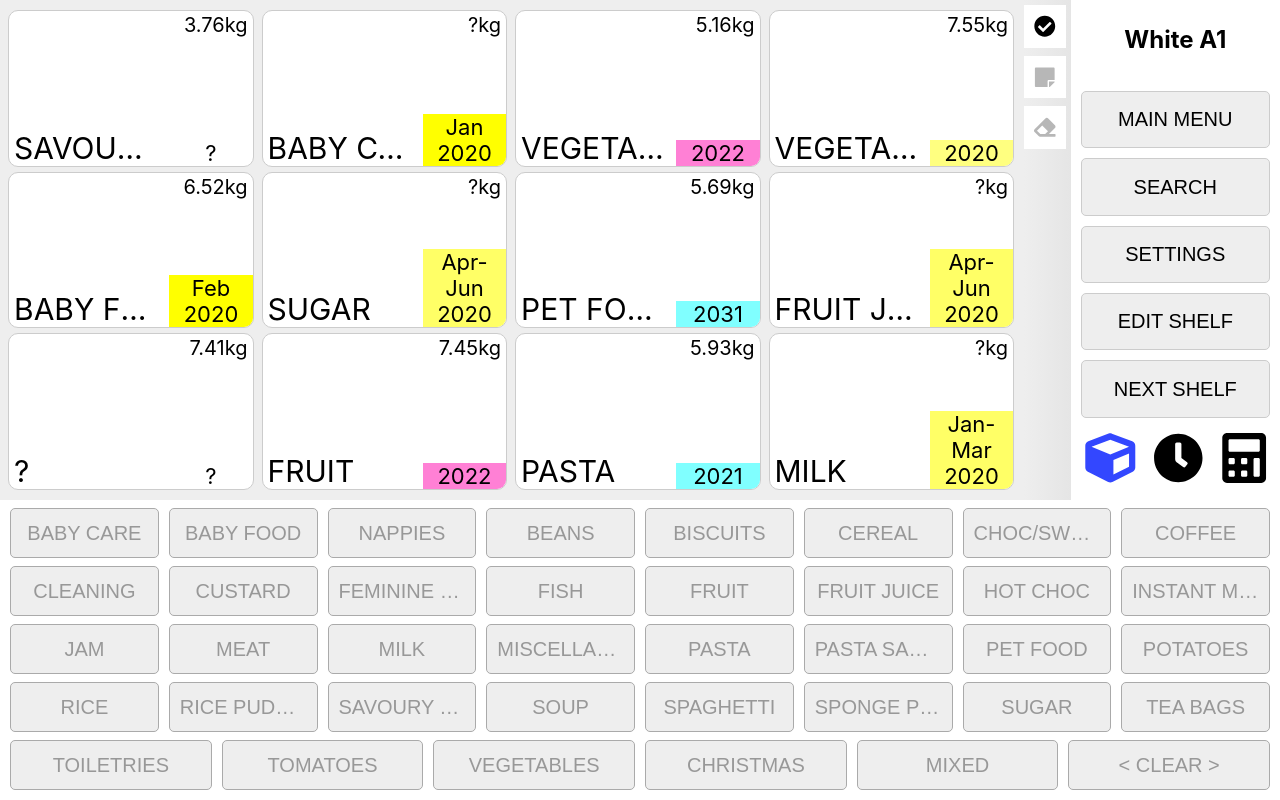
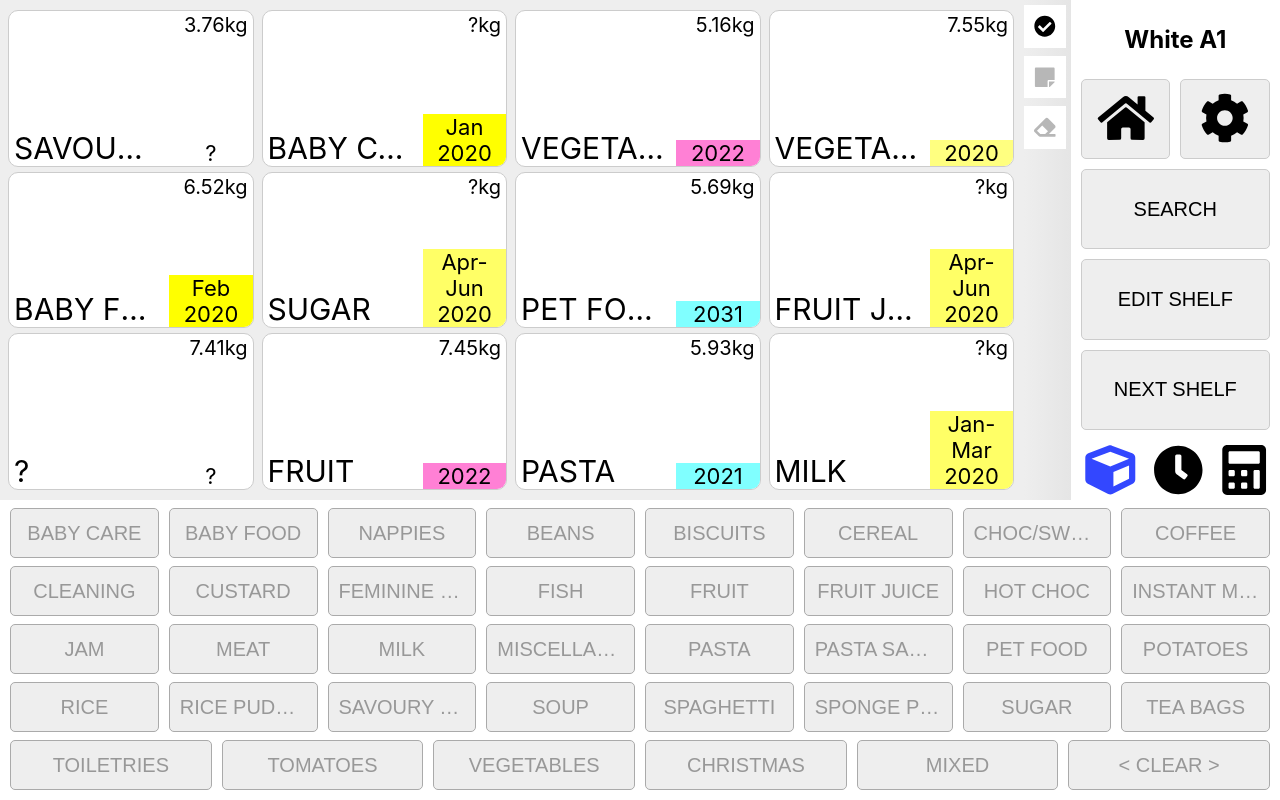
Before and after one commit to Kacper-Lubisz/TrayMaster, a React (Create React App) app: page / in a window 1280 px wide. Built offline with nearby package versions, Linux system fonts and the light colour scheme.

Commit message:
Sort out sidebar
- Fix layout
- Implement half-width buttons
- KeyboardButtonProps -> CustomButtonProps

```diff
--- a/src/components/BottomPanel.tsx
+++ b/src/components/BottomPanel.tsx
@@ -4,7 +4,7 @@ import {User} from "../core/Firebase";
 import {Category, ExpiryRange, Tray, TrayCell} from "../core/WarehouseModel";
 
 import {KeyboardName} from "../pages/ShelfViewPage";
-import {Keyboard, KeyboardButtonProps} from "./Keyboard";
+import {CustomButtonProps, Keyboard} from "./Keyboard";
 import "./styles/_bottompanel.scss";
 
 
@@ -31,9 +31,9 @@ type WeightKeyboardButton = "Next Tray" | "Clear" | "Backspace" | number | ".";
  * @see BottomPanelPage
  */
 export class BottomPanel extends React.Component<BottomPanelProps> {
-    private readonly years: KeyboardButtonProps[];
-    private readonly quarters: KeyboardButtonProps[];
-    private readonly months: KeyboardButtonProps[];
+    private readonly years: CustomButtonProps[];
+    private readonly quarters: CustomButtonProps[];
+    private readonly months: CustomButtonProps[];
     private readonly quartersTranslator: string[] = [
         "Jan-Mar",
         "Apr-Jun",
@@ -183,7 +183,7 @@ export class BottomPanel extends React.Component<BottomPanelProps> {
                                                      : traysOnly.every(item => item.category?.name === undefined || item.category.name === firstCat)
                                                        ? firstCat : null;
 
-            const buttons: KeyboardButtonProps[] = this.props.categories.map((cat) => {
+            const buttons: CustomButtonProps[] = this.props.categories.map((cat) => {
                 return {
                     name: cat.shortName ?? cat.name,
                     onClick: () => this.props.categorySelected(cat),
@@ -242,7 +242,7 @@ export class BottomPanel extends React.Component<BottomPanelProps> {
             }));
 
             // Create numpadSide for the side buttons
-            const numpadSide: KeyboardButtonProps[] = ([
+            const numpadSide: CustomButtonProps[] = ([
                 "Backspace", "< Clear >"
             ].concat(this.props.user.enableAutoAdvance
                      ? ["Next Tray"]
--- a/src/components/SideBar.tsx
+++ b/src/components/SideBar.tsx
@@ -4,9 +4,13 @@ import classNames from "classnames";
 import React from "react";
 import {KeyboardName} from "../pages/ShelfViewPage";
 import {getTextColorForBackground} from "../utils/getTextColorForBackground";
-import {KeyboardButtonProps} from "./Keyboard";
+import {CustomButtonProps} from "./Keyboard";
 import "./styles/_sidebar.scss";
 
+
+export type SideBarButtonProps = CustomButtonProps & {
+    halfWidth: boolean;
+};
 
 /**
  * Props to be passed into SideBar
@@ -20,7 +24,7 @@ interface SideBarProps {
     keyboardSwitcher: (name: KeyboardName) => void;
 
     /** List of buttons for the keyboard part of the side panel, null is just ignored */
-    buttons: (KeyboardButtonProps | null)[];
+    buttons: (SideBarButtonProps | null)[];
     /** List of button keyboard switches */
     keyboards: KeyboardSwitch[];
     /** The current keyboard, used for highlighting the active */
@@ -54,7 +58,7 @@ export class SideBar extends React.Component<SideBarProps> {
     render(): React.ReactNode {
         return <div id="sideBar">
             <div
-                id="navigatorButton"
+                id="shelfName"
                 className={this.props.openNavigatorDisabled ? "disabled" : undefined}
                 style={this.props.openNavigatorDisabled ? undefined : {
                     backgroundColor: this.props.zoneColor,
@@ -65,8 +69,8 @@ export class SideBar extends React.Component<SideBarProps> {
                 <h2>{this.props.locationString}</h2>
             </div>
 
-            {
-                this.props.buttons.filter((props): props is KeyboardButtonProps =>
+            <div id="sidebar-buttons-main">{
+                this.props.buttons.filter((props): props is SideBarButtonProps =>
                     props !== null).map((button, index) =>
                     <button
                         key={index}
@@ -74,12 +78,14 @@ export class SideBar extends React.Component<SideBarProps> {
                             button?.onClick?.call(undefined, e);
                             e.currentTarget.blur();
                         }}
+                        className={button.halfWidth ? "halfWidth" : ""}
                     >{
                         button.icon ? <FontAwesomeIcon icon={button.icon} title={button.name}/>
                                     : button.name
                     }</button>
                 )
-            }
+            }</div>
+
             {this.props.showKeyboardSwitcher ? <div id="kb-switcher">{
                 this.props.keyboards.map((keyboard, index) =>
                     <button
--- a/src/components/ToolBar.tsx
+++ b/src/components/ToolBar.tsx
@@ -1,6 +1,6 @@
 import {FontAwesomeIcon} from "@fortawesome/react-fontawesome";
 import React from "react";
-import {KeyboardButtonProps} from "./Keyboard";
+import {CustomButtonProps} from "./Keyboard";
 import "./styles/_toolbar.scss";
 
 /**
@@ -11,7 +11,7 @@ interface ToolBarProps {
     disabled: boolean;
 
     /** List of toolbar buttons */
-    toolbar: KeyboardButtonProps[];
+    toolbar: CustomButtonProps[];
 }
 
 /**
--- a/src/components/styles/_sidebar.scss
+++ b/src/components/styles/_sidebar.scss
@@ -5,19 +5,39 @@
 #sideBar {
   // arrange children
   padding: 5px;
-  //display: flex;
-  //flex-direction: column;
-  //justify-content: space-between;
+  display: flex;
+  flex-direction: column;
 
-  display: grid;
-
-  #navigatorButton {
-    border-radius: 5px;
+  #shelfName {
     cursor: pointer;
   }
 
-  #navigatorButton.disabled {
+  #shelfName.disabled {
     background-color: #eee;
+  }
+
+  #sidebar-buttons-main {
+    flex-grow: 1;
+
+    display: grid;
+    grid-template-columns: 1fr 1fr;
+    grid-auto-rows: 1fr;
+
+    > button {
+      grid-column: span 2;
+      padding: 0;
+
+      &.halfWidth {
+        grid-column: span 1;
+        min-width: 0;
+      }
+
+      > svg {
+        width: 100%;
+        height: 50px;
+        // todo make sure this height works on all screen sizes - add breakpoints if not
+      }
+    }
   }
 
   // container for keyboard switch buttons
--- a/src/pages/MainMenu.tsx
+++ b/src/pages/MainMenu.tsx
@@ -3,7 +3,7 @@ import {FontAwesomeIcon} from "@fortawesome/react-fontawesome";
 import React from "react";
 import {withRouter} from "react-router";
 import {RouteComponentProps} from "react-router-dom";
-import {Keyboard, KeyboardButtonProps} from "../components/Keyboard";
+import {CustomButtonProps, Keyboard} from "../components/Keyboard";
 import {TrayMasterLogo} from "../components/TrayMasterLogo";
 import {Dialog} from "../core/Dialog";
 import {User} from "../core/Firebase";
@@ -38,7 +38,7 @@ class MainMenuPage extends React.Component<RouteComponentProps & MainMenuProps>
 
     render(): React.ReactNode {
 
-        const menuButtons: KeyboardButtonProps[] = [
+        const menuButtons: CustomButtonProps[] = [
             {
                 name: "Shelf View",
                 onClick: () => this.props.history.push("/")
--- a/src/pages/ShelfViewPage.tsx
+++ b/src/pages/ShelfViewPage.tsx
@@ -1,13 +1,15 @@
 import {
     faArrowLeft as leftArrow,
     faArrowRight as rightArrow,
+    faCalculator as weightIcon,
     faCheckCircle as tickSolid,
     faClock as expiryIcon,
+    faCog as settingsIcon,
     faCube as categoryIcon,
     faEraser,
+    faHome as menuIcon,
     faStickyNote,
-    faTimes as cross,
-    faCalculator as weightIcon
+    faTimes as cross
 } from "@fortawesome/free-solid-svg-icons";
 import {FontAwesomeIcon} from "@fortawesome/react-fontawesome";
 import classNames from "classnames";
@@ -846,26 +848,55 @@ class ShelfViewPage extends React.Component<RouteComponentProps & ShelfViewProps
                         {
                             name: this.state.currentView.isPickingArea ? "Unmark as Picking Area"
                                                                        : "Mark as Picking Area",
-                            onClick: this.togglePickingArea.bind(this, this.state.currentView)
+                            onClick: this.togglePickingArea.bind(this, this.state.currentView),
+                            halfWidth: false
                         },
-                        {name: "Add Column", onClick: this.addColumn.bind(this, this.state.currentView)},
+                        {
+                            name: "Add Column",
+                            onClick: this.addColumn.bind(this, this.state.currentView),
+                            halfWidth: false
+                        },
                         // {name: "Cancel", onClick: this.discardEditShelf.bind(this, this.state.currentView)},
-                        {name: "Save", onClick: this.finaliseEditShelf.bind(this, this.state.currentView)},
+                        {
+                            name: "Save",
+                            onClick: this.finaliseEditShelf.bind(this, this.state.currentView),
+                            halfWidth: false
+                        },
                     ] : [ // Generate sidebar buttons
-                        {name: "Main Menu", onClick: () => this.props.history.push("/menu")},
-                        {name: "Search", onClick: this.makeSearch.bind(this)},
-                        {name: "Settings", onClick: () => this.props.history.push("/settings")},
-                        {name: "Edit Shelf", onClick: this.enterEditShelf.bind(this)},
+                        {
+                            name: "Main Menu",
+                            icon: menuIcon,
+                            onClick: () => this.props.history.push("/menu"),
+                            halfWidth: true
+                        },
+                        {
+                            name: "Settings",
+                            icon: settingsIcon,
+                            onClick: () => this.props.history.push("/settings"),
+                            halfWidth: true
+                        },
+                        {
+                            name: "Search",
+                            onClick: this.makeSearch.bind(this),
+                            halfWidth: false
+                        },
+                        {
+                            name: "Edit Shelf",
+                            onClick: this.enterEditShelf.bind(this),
+                            halfWidth: false
+                        },
                         this.props.user.showPreviousShelfButton ? {
                             name: "Previous Shelf",
                             onClick: this.changeView.bind(this, "previousShelf"),
-                            disabled: !possibleMoveDirections.get("previousShelf")
+                            disabled: !possibleMoveDirections.get("previousShelf"),
+                            halfWidth: true
                         } : null,
                         {
                             name: "Next Shelf",
                             onClick: this.changeView.bind(this, "nextShelf"),
-                            disabled: !possibleMoveDirections.get("nextShelf")
-                        },
+                            disabled: !possibleMoveDirections.get("nextShelf"),
+                            halfWidth: this.props.user.showPreviousShelfButton
+                        }
                     ]}
                     keyboards={[
                         {name: "category", icon: categoryIcon},
--- a/src/styles/shelfview.scss
+++ b/src/styles/shelfview.scss
@@ -35,6 +35,11 @@
 
   // these values specify what sectors of the grid each component takes up
 
+  > div {
+    min-height: 0;
+    min-width: 0;
+  }
+
   #toolBar {
     grid-column-start: 2;
     grid-column-end: 3;
```
Also changed, not shown: src/components/Keyboard.tsx (+4 -4 lines).
